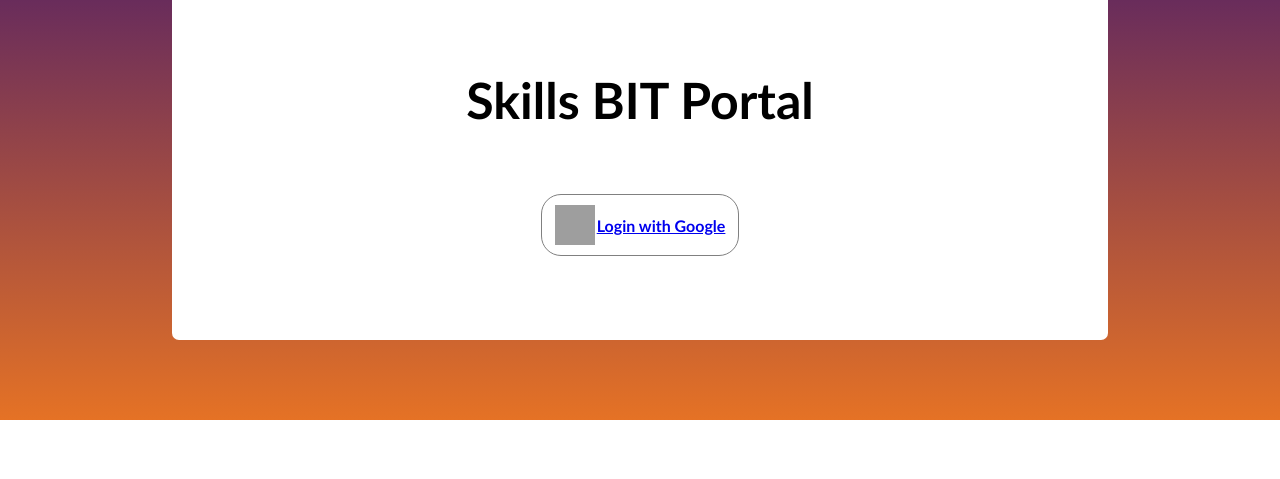
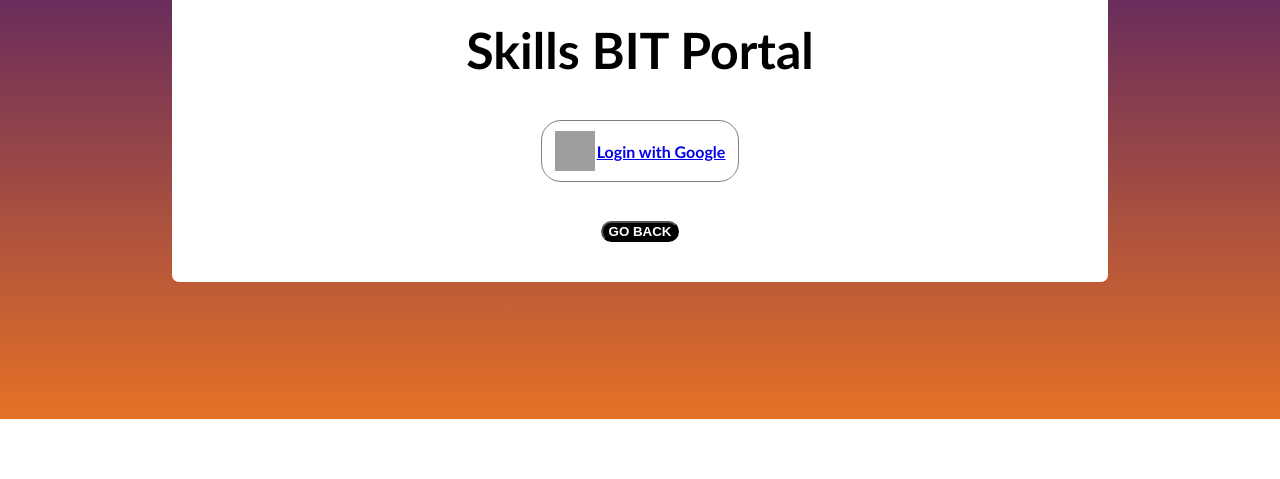
Before and after one commit to Mohdimthiyaz2018/BIT_HACK, a PHP site: page /login.php in a window 1280 px wide. Shown: the part 321-800 px from the top of the page. Run offline with PHP 8.4, Linux system fonts and the light colour scheme; grey boxes are pictures that could not be loaded.

Commit message:
loginPage Back and AboutPage change

```diff
--- a/Pages/Domain/domain.php
+++ b/Pages/Domain/domain.php
@@ -15,7 +15,7 @@
         </div>
         <div class="navBar">
                 <a href="../Home/homeA.php" >HOME</a>
-                <a href="../Home/homeA.php" >ABOUT</a>
+                <a href="#" >ABOUT</a>
                 <a href="../Domain/domain.php" class="active">PROBLAM-STATEMENTS</a>
                 <a href="../Profile/profile.php" >PROFILE</a>
                 <a href="../Home/homeB.php" class="login">LOG OUT</a>
--- a/Pages/Home/homeA.php
+++ b/Pages/Home/homeA.php
@@ -15,7 +15,7 @@
         </div>
         <div class="navBar">
                 <a href="../Home/homeA.php" class="active">HOME</a>
-                <a href="../homeA/homeA.php" >ABOUT</a>
+                <a href="#" >ABOUT</a>
                 <a href="../Domain/domain.php" >PROBLAM-STATEMENTS</a>
                 <a href="../Profile/profile.php" >PROFILE</a>
                 <a href="../Home/homeB.php" class="login">LOG OUT</a>
--- a/Pages/Home/homeB.php
+++ b/Pages/Home/homeB.php
@@ -15,7 +15,7 @@
         </div>
         <div class="navBar">
                 <a href="../Home/homeB.php" class="active">HOME</a>
-                <a href="../homeA/homeA.php" >ABOUT</a>
+                <a href="#" >ABOUT</a>
                 <a href="../Login/login.php" class="login">LOGIN / REGISTER</a>
         </div>
     </div>
--- a/Pages/Login/login.css
+++ b/Pages/Login/login.css
@@ -5,17 +5,17 @@ body {
   background-repeat: no-repeat;
   background-size: contain;
 }
+.container {
+  border-radius: 7px;
+  margin: 80px auto 137px auto;
+  background-color: white;
+  width: 70%;
+  padding: 20px;
+}
 .logo {
   margin: 20px auto;
   width: 70%;
-  height: 200px;
-}
-.container {
-  border-radius: 7px;
-  margin: 80px auto;
-  background-color: white;
-  width: 70%;
-  padding: 20px;
+  height: 150px;
 }
 .title {
   margin-top: 47px;
@@ -25,7 +25,7 @@ body {
 }
 a {
   display: block;
-  margin: 64px auto;
+  margin: 40px auto;
   width: 22%;
 }
 .loginButt {
@@ -38,3 +38,12 @@ a {
   font-weight: bold;
   font-family: "Trebuchet MS", sans-serif;
 }
+.back {
+  width: fit-content;
+  margin: -38px auto 20px auto;
+  border-radius: 20px;
+  background-color: black;
+  color: white;
+  font-weight: bold;
+  font-family: sans-serif;
+}
--- a/Pages/Login/login.php
+++ b/Pages/Login/login.php
@@ -25,6 +25,11 @@
             <div class="gTxt">Login with Google</div>
           </div>
       </a>
+      <div>
+        <center>
+          <button class="back" onclick="history.back()">GO BACK</button>
+        </center>
+      </div>
     </div>
   </body>
 </html>
--- a/Pages/ProblamStatement/problamStatement.php
+++ b/Pages/ProblamStatement/problamStatement.php
@@ -19,7 +19,7 @@
       </div>
       <div class="navBar">
         <a href="../Home/homeA.php">HOME</a>
-        <a href="../homeA/homeA.php">ABOUT</a>
+        <a href="#">ABOUT</a>
         <a href="../Domain/domain.php">PROBLAM-STATEMENTS</a>
         <a href="../Profile/profile.php">PROFILE</a>
         <a href="../Home/homeB.php" class="login">LOG OUT</a>
--- a/Pages/Profile/profile.php
+++ b/Pages/Profile/profile.php
@@ -19,7 +19,7 @@
       </div>
       <div class="navBar">
         <a href="../Home/homeA.php" class="active">HOME</a>
-        <a href="../homeA/homeA.php">ABOUT</a>
+        <a href="#">ABOUT</a>
         <a href="../Domain/domain.php">PROBLAM-STATEMENTS</a>
         <a href="../Profile/profile.php">PROFILE</a>
         <a href="../Home/homeB.php" class="login">LOG OUT</a>
--- a/Pages/ViewProblam/viewProblam.php
+++ b/Pages/ViewProblam/viewProblam.php
@@ -19,7 +19,7 @@
       </div>
       <div class="navBar">
         <a href="../Home/homeA.php">HOME</a>
-        <a href="../homeA/homeA.php">ABOUT</a>
+        <a href="#">ABOUT</a>
         <a href="../Domain/domain.php">PROBLAM-STATEMENTS</a>
         <a href="../Profile/profile.php">PROFILE</a>
         <a href="../Home/homeB.php" class="login">LOG OUT</a>
--- a/Pages/template.html
+++ b/Pages/template.html
@@ -19,7 +19,7 @@
       </div>
       <div class="navBar">
         <a href="../Home/homeA.php" class="active">HOME</a>
-        <a href="../homeA/homeA.php">ABOUT</a>
+        <a href="#">ABOUT</a>
         <a href="../Domain/domain.php">PROBLAM-STATEMENTS</a>
         <a href="../Profile/profile.php">PROFILE</a>
         <a href="../Home/homeB.php" class="login">LOG OUT</a>
```
